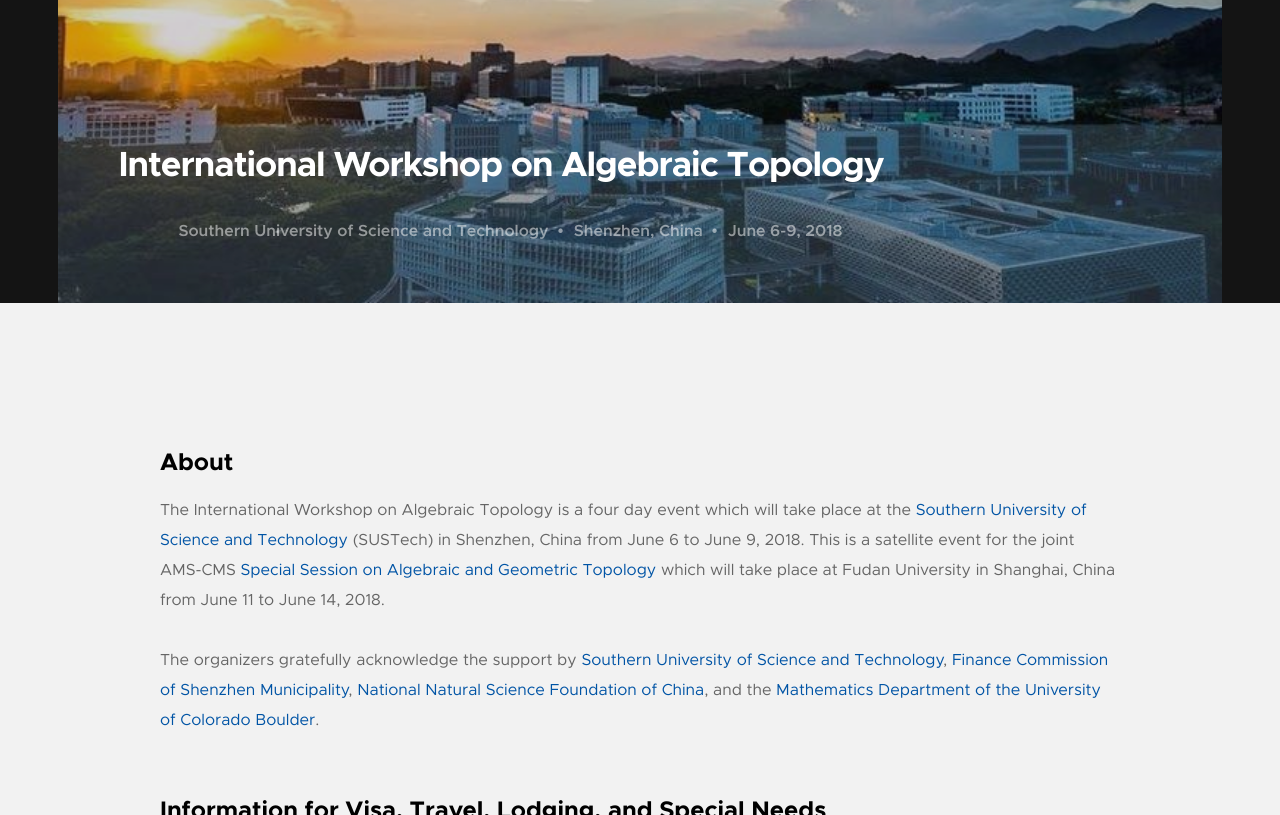
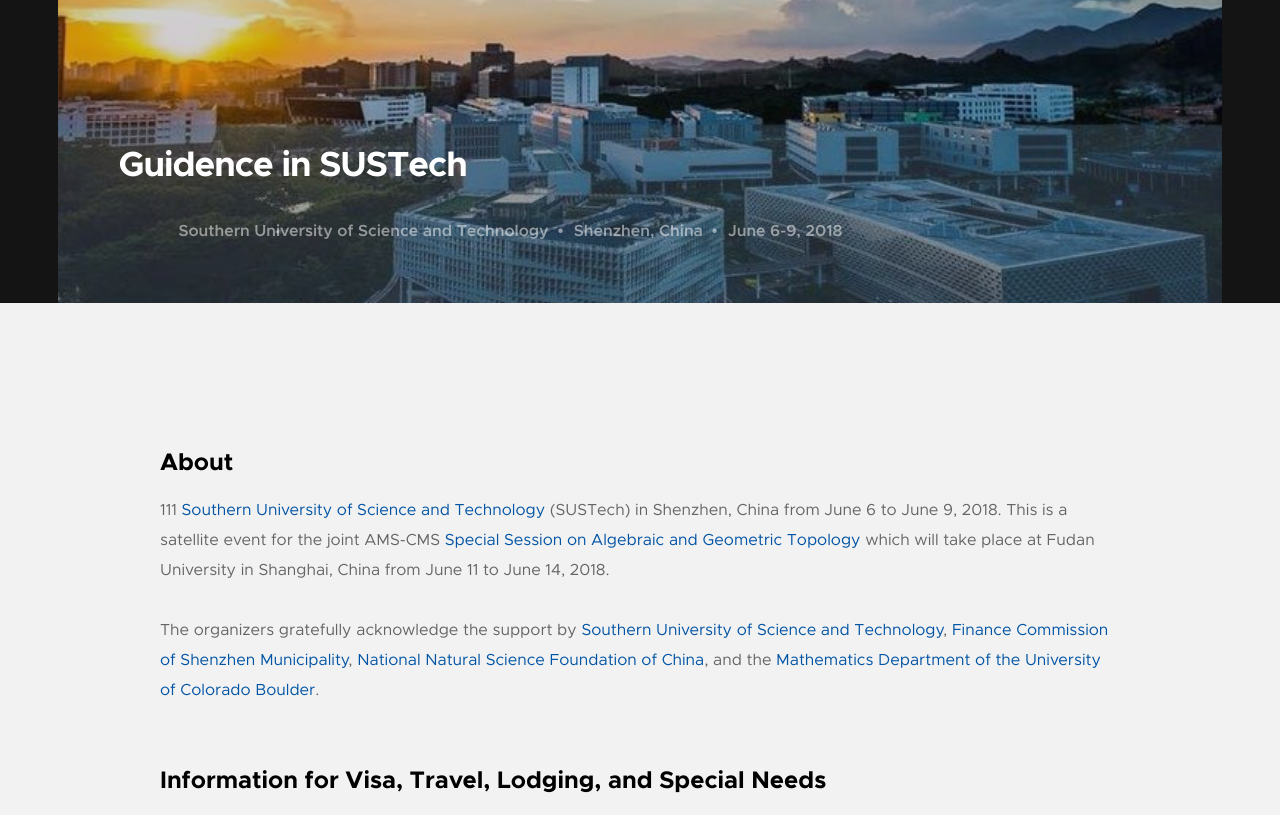
Before and after one commit to JingZHANG237/Visit-Ilya-in-SUSTech, a plain HTML site: page index.html in a window 1280 px wide. Shown: the part 483-1298 px from the top of the page. Drawn offline with nearby package versions, Linux system fonts and the light colour scheme; some packages are replaced by stand-ins of ours; a script that the page names is missing.

Commit message:
Update index.html

```diff
--- a/index.html
+++ b/index.html
@@ -81,7 +81,7 @@
 
                             <div class="entry__content">
 
-                                <h1><a>International Workshop on Algebraic Topology</a></h1>
+                                <h1><a>Guidence in SUSTech</a></h1>
 
 
 
@@ -118,8 +118,7 @@
 
 
                 <h3><a id="A"></a>About</h3>
-                <p>The International Workshop on Algebraic Topology is a four day event which will take place at
-                    the <a href="https://math.sustech.edu.cn/index/?lang=en" target="_blank">
+                <p>111 <a href="https://math.sustech.edu.cn/index/?lang=en" target="_blank">
                     Southern University of Science and Technology</a> (SUSTech) in Shenzhen, China from June 6 to June 9, 2018.
                     This is a satellite event for the joint AMS-CMS
                     <a href="http://www.ams.org/meetings/international/2258_program_ss2.html#title" target="_blank">
```
